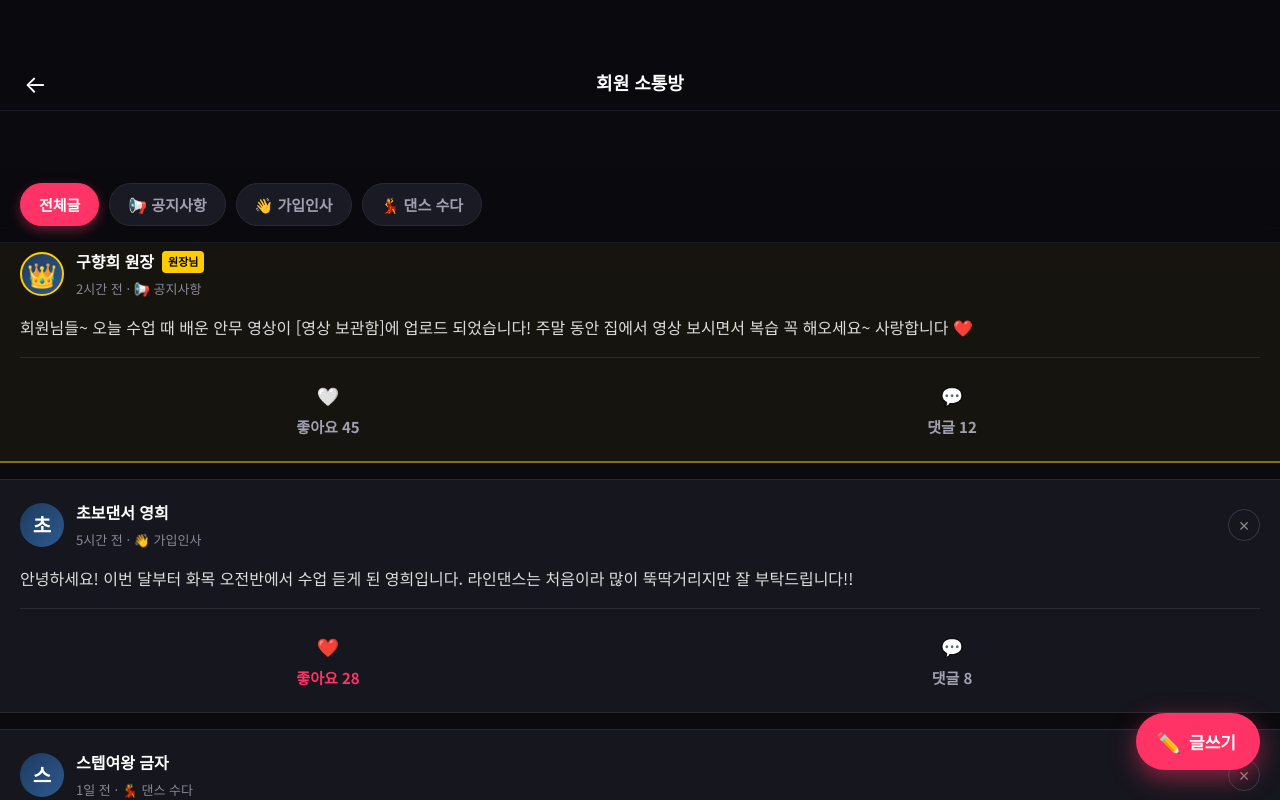
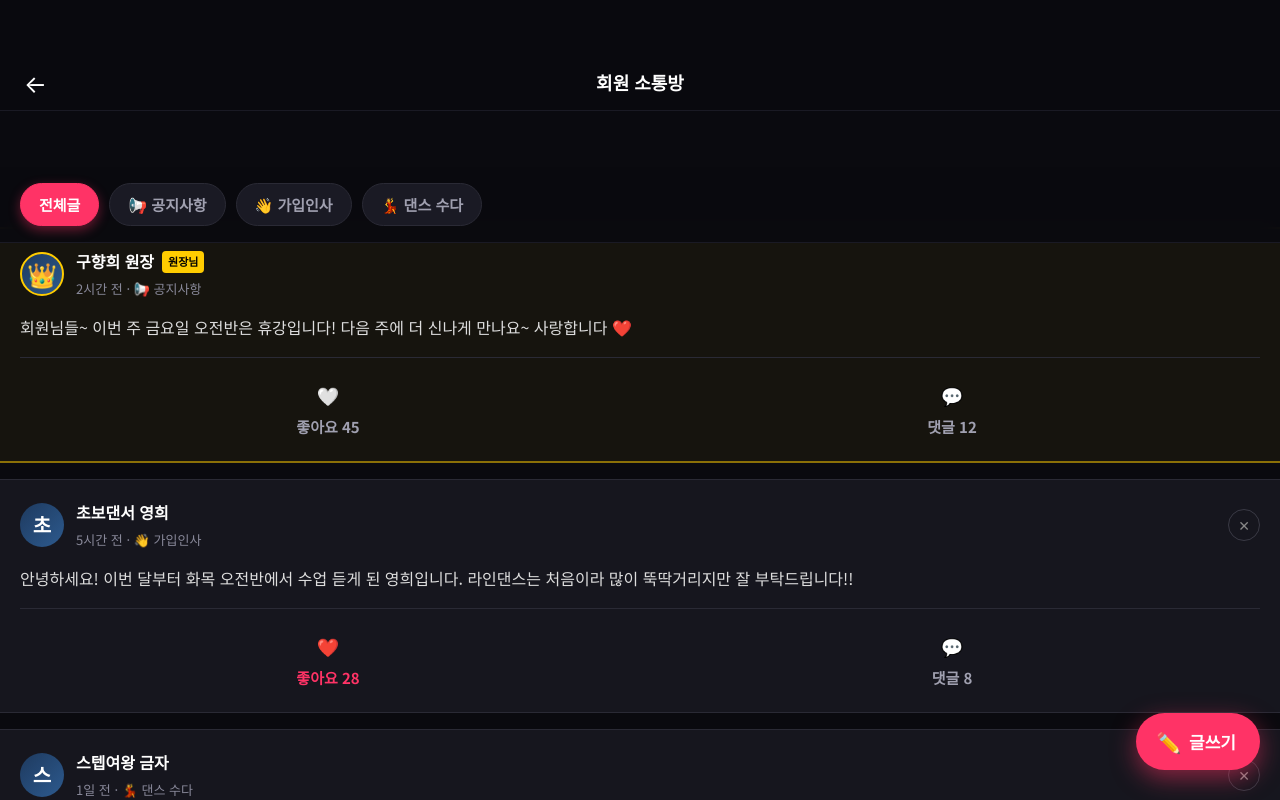
Before and after one commit to elleme1/stepbystep-linedance, a React (Vite) app: page /community in a window 1280 px wide. Shown: the top 800 px of the page. Built offline with nearby package versions, Linux system fonts and the light colour scheme.

Commit message:
fix: 커뮤니티 공지글을 홈 배너(휴강)와 일치시킴

```diff
--- a/src/pages/CommunityPage.jsx
+++ b/src/pages/CommunityPage.jsx
@@ -27,7 +27,7 @@ export default function CommunityPage() {
         return [
             {
                 id: 1, category: '📢 공지사항', author: '구향희 원장', isDirector: true, time: '2시간 전',
-                content: '회원님들~ 오늘 수업 때 배운 안무 영상이 [영상 보관함]에 업로드 되었습니다! 주말 동안 집에서 영상 보시면서 복습 꼭 해오세요~ 사랑합니다 ❤️',
+                content: '회원님들~ 이번 주 금요일 오전반은 휴강입니다! 다음 주에 더 신나게 만나요~ 사랑합니다 ❤️',
                 image: null, likes: 45, comments: 12, isLiked: false
             },
             {
```
